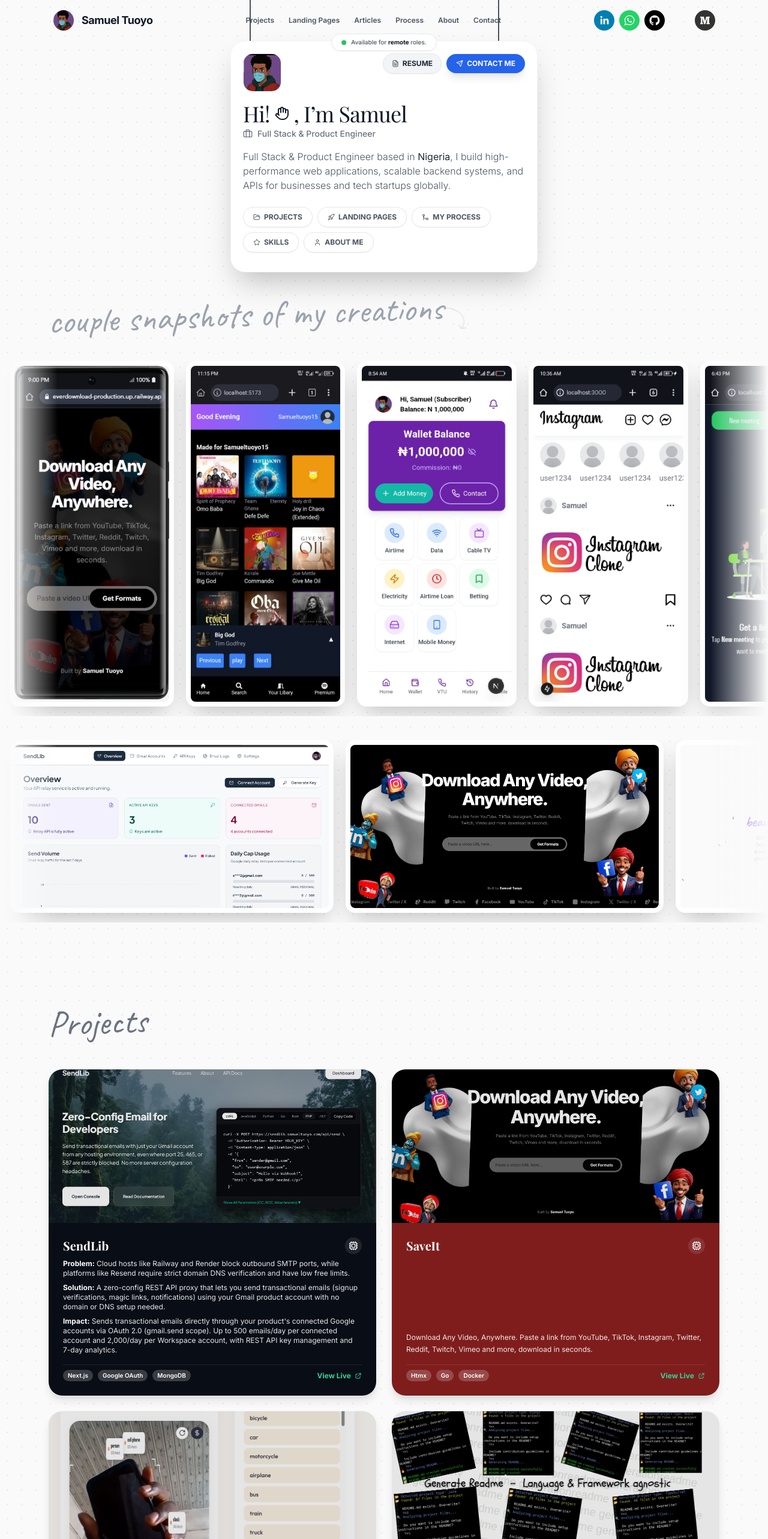
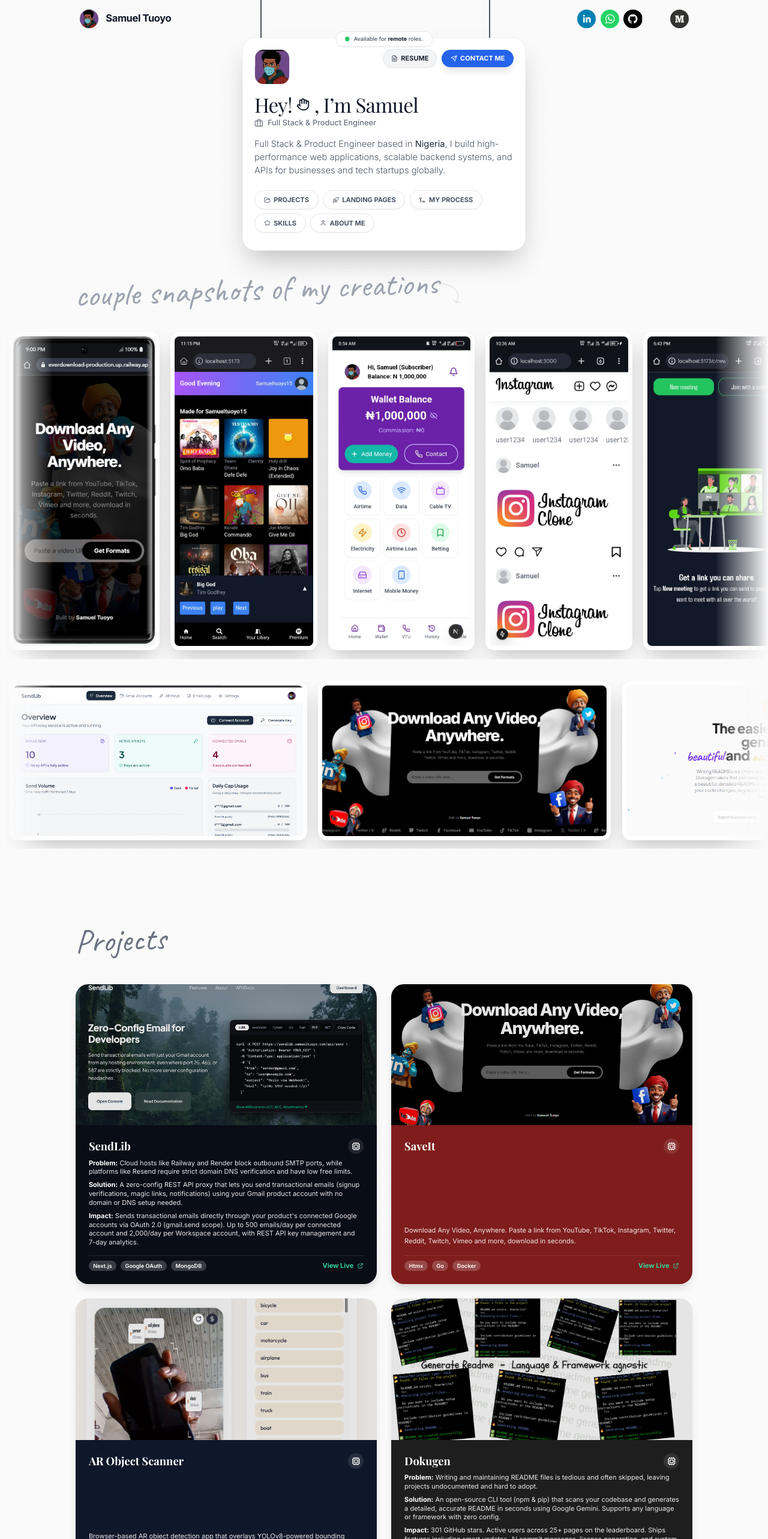
Before and after one commit to samueltuoyo15/Portfolio, a Next.js app: page / in a window 1280 px wide. Shown: the top 2566 px of the page at 60% size. Built offline with nearby package versions, Linux system fonts and the light colour scheme; a web font is replaced by a local one.

Commit message:
refactor(ui): simplify navigation and adjust global zoom

```diff
--- a/app/components/HeroSection.tsx
+++ b/app/components/HeroSection.tsx
@@ -63,7 +63,7 @@
                 </div>
 
                 <h1 className="font-serif text-3xl md:text-4xl text-gray-900 mb-1 tracking-tight flex items-center gap-2">
-                    Hi! <Hand className="animate-wave origin-bottom-right inline-block" />, I’m Samuel
+                    Hey! <Hand className="animate-wave origin-bottom-right inline-block" />, I’m Samuel
                 </h1>
 
                 <div className="flex items-center gap-2 text-gray-500 font-medium mb-4 text-sm">
--- a/app/components/Navbar.tsx
+++ b/app/components/Navbar.tsx
@@ -37,15 +37,7 @@
                     </span>
                 </a>
 
-                {/* Section Navigation for Users & Search Engine Sitelinks */}
-                <div className="hidden lg:flex items-center gap-6 text-xs font-semibold text-gray-600">
-                    <a href="#innovations" className="hover:text-gray-900 transition">Projects</a>
-                    <a href="#landing-pages" className="hover:text-gray-900 transition">Landing Pages</a>
-                    <a href="#articles" className="hover:text-gray-900 transition">Articles</a>
-                    <a href="#process" className="hover:text-gray-900 transition">Process</a>
-                    <a href="#about" className="hover:text-gray-900 transition">About</a>
-                    <a href="#contact" className="hover:text-gray-900 transition">Contact</a>
-                </div>
+
 
                 <div className="flex items-center gap-2">
                     <div className="flex gap-1.5 md:gap-2">
--- a/app/components/ProjectsSection.tsx
+++ b/app/components/ProjectsSection.tsx
@@ -80,7 +80,7 @@
                 {otherProjects.map((project, i) => (
                     <div
                         key={i}
-                        className={`group relative rounded-3xl overflow-hidden shadow-lg min-h-[30rem] h-full flex flex-col bg-white border border-gray-100 transition hover:-translate-y-1`}
+                        className="group relative rounded-3xl overflow-hidden shadow-lg min-h-[30rem] h-full flex flex-col bg-white border border-gray-100 transition hover:-translate-y-1"
                     >
                         <div className="h-64 shrink-0 relative overflow-hidden">
                             {/* eslint-disable-next-line @next/next/no-img-element */}
--- a/app/globals.css
+++ b/app/globals.css
@@ -19,6 +19,12 @@
   font-family: var(--font-sans, sans-serif);
   background-image: radial-gradient(#e5e7eb 1px, transparent 1px);
   background-size: 24px 24px;
+}
+
+@media (min-width: 1024px) {
+  html {
+    zoom: 0.92;
+  }
 }
 
 img {
@@ -73,7 +79,6 @@
   }
 }
 
-/* ── Marquee utility classes ── */
 @layer utilities {
   .marquee-track {
     display: flex;
@@ -92,7 +97,6 @@
     animation-play-state: paused;
   }
 
-  /* v4 compat shims */
   .aspect-3\/4 {
     aspect-ratio: 3 / 4;
   }
```
Also changed, not shown: 1 other file (tests, documents, lock files or other folders).
